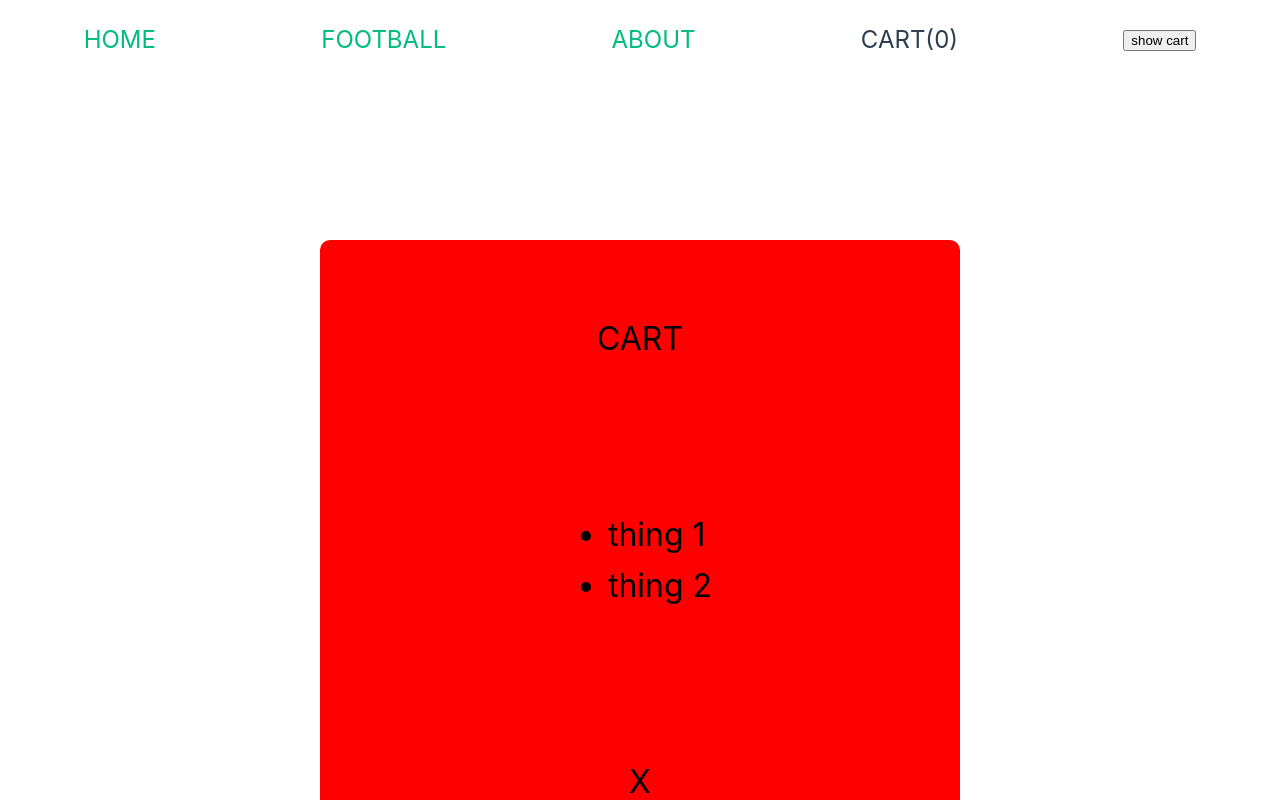
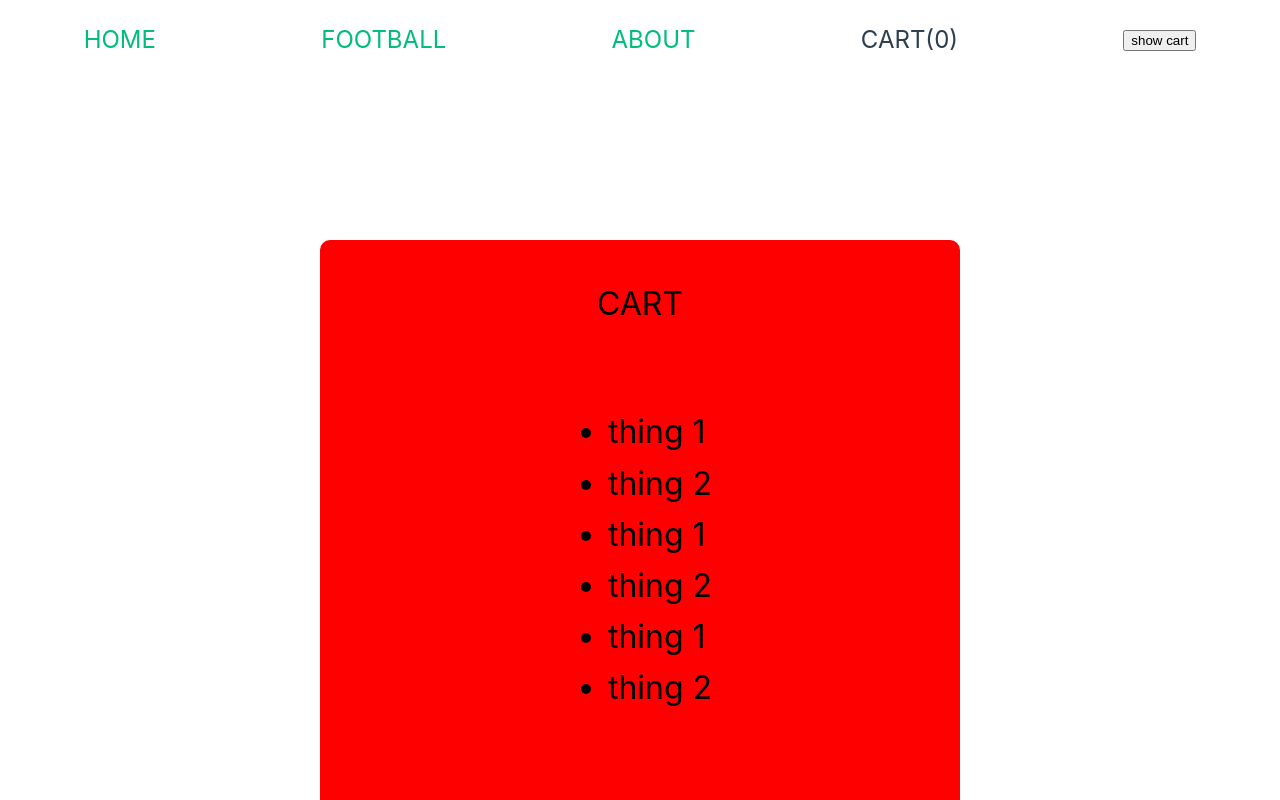
Before and after one commit to federico-barbieri/Messiverse, a Vue app: page / in a window 1280 px wide. Both pictures are taken after a click on the button "show cart". Shown: the top 800 px of the page. Built offline with nearby package versions, Linux system fonts and the light colour scheme.

Commit message:
try cart length

```diff
--- a/src/components/Cart.vue
+++ b/src/components/Cart.vue
@@ -2,6 +2,10 @@
     <div>
         <span>CART</span>
         <ul>
+            <li>thing 1</li>
+            <li>thing 2</li>
+            <li>thing 1</li>
+            <li>thing 2</li>
             <li>thing 1</li>
             <li>thing 2</li>
         </ul>
```
